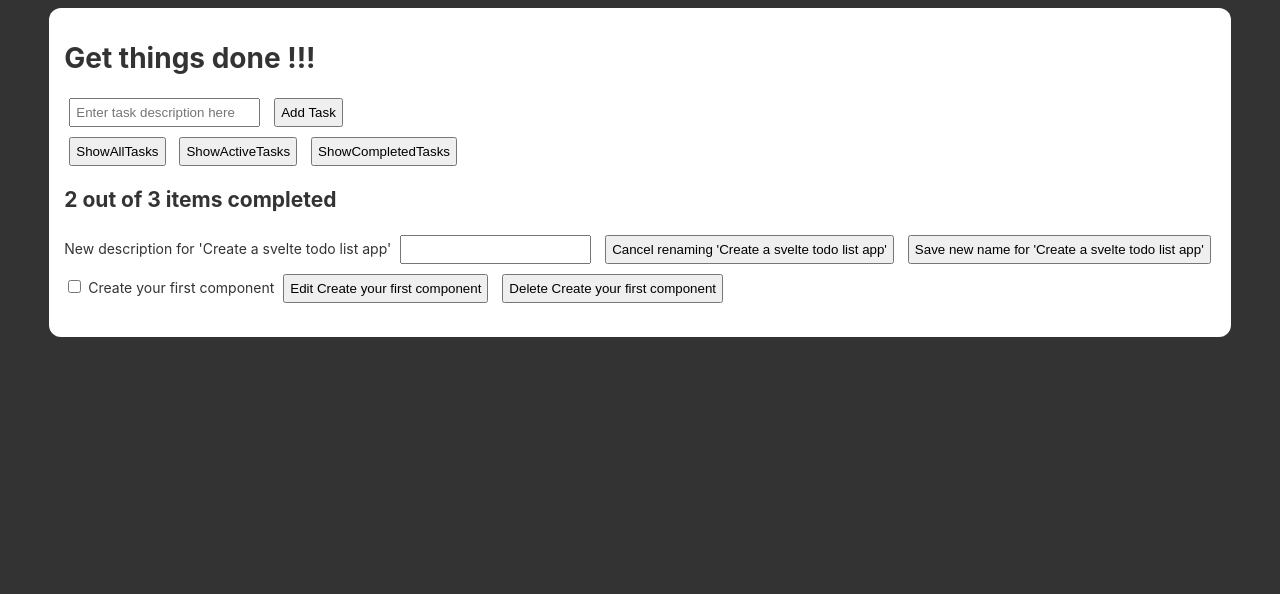
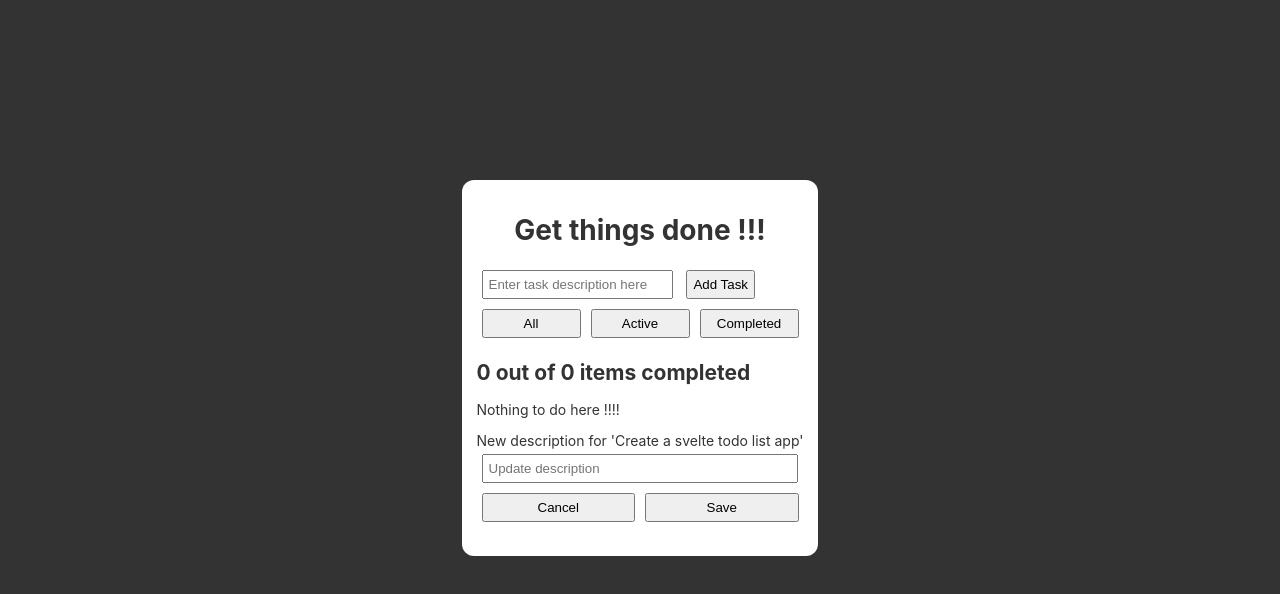
Before and after one commit to ChinmayMoghe/svelte-todo, a Svelte app: page / in a window 1280 px wide. Shown: the top 594 px of the page. Built offline with nearby package versions, Linux system fonts and the light colour scheme.

Commit message:
Add Todos component

```diff
--- a/src/Todos.svelte
+++ b/src/Todos.svelte
@@ -1,3 +1,14 @@
+<script>
+  export let todos = [];
+  $: totalTodos = todos.length;
+  $: completedTodos = todos.filter((todo) => todo.completed).length;
+  function removeTodo(todo) {
+    todos = todos.filter((t) => t.id !== todo.id);
+  }
+
+  let newTodoName = "";
+</script>
+
 <div class="todo_app">
   <div class="card">
     <form>
@@ -12,48 +23,79 @@
       />
       <button type="submit">Add Task</button>
     </form>
-    <div>
+    <div class="btn_group">
       <button>
-        <span>Show</span><span>All</span><span>Tasks</span>
+        <span class="sr-only">Show</span>
+        <span>All</span>
+        <span class="sr-only">Tasks</span>
       </button>
       <button>
-        <span>Show</span><span>Active</span><span>Tasks</span>
+        <span class="sr-only">Show</span>
+        <span>Active</span>
+        <span class="sr-only">Tasks</span>
       </button>
       <button>
-        <span>Show</span><span>Completed</span><span>Tasks</span>
+        <span class="sr-only">Show</span>
+        <span>Completed</span>
+        <span class="sr-only">Tasks</span>
       </button>
     </div>
-    <h2>2 out of 3 items completed</h2>
+    <h2>{completedTodos} out of {totalTodos} items completed</h2>
+    <ul>
+      {#each todos as todo, index (todo.id)}
+        <li key={index}>
+          <form>
+            <input
+              type="checkbox"
+              name="task-{todo.id}"
+              id="task-{todo.id}"
+              on:click={() => (todo.completed = !todo.completed)}
+              checked={todo.completed}
+            />
+            <label for="task-{todo.id}">{todo.name}</label>
+            <div class="btn_group">
+              <button>
+                <span>Edit</span>
+                <span class="sr-only">{todo.name}</span>
+              </button>
+              <button on:click={() => removeTodo(todo)}>
+                <span>Delete</span>
+                <span class="sr-only">{todo.name}</span>
+              </button>
+            </div>
+          </form>
+        </li>
+      {:else}
+        <li>Nothing to do here !!!!</li>
+        <li />{/each}
+    </ul>
 
     <ul>
       <li>
-        <form>
+        <form class="edit_todo">
           <label for="task-1"
             >New description for 'Create a svelte todo list app'</label
           >
-          <input type="text" name="task-1" id="task-1" />
+          <input
+            type="text"
+            name="task-1"
+            id="task-1"
+            placeholder="Update description"
+          />
+          <div class="btn_group">
             <button>
               <span>Cancel</span>
-            <span>renaming 'Create a svelte todo list app'</span></button
+              <span class="sr-only"
+                >renaming 'Create a svelte todo list app'</span
+              ></button
             >
             <button>
               <span>Save</span>
-            <span>new name for 'Create a svelte todo list app'</span></button
+              <span class="sr-only"
+                >new name for 'Create a svelte todo list app'</span
+              ></button
             >
-        </form>
-      </li>
-      <li>
-        <form>
-          <input type="checkbox" name="task-2" id="task-2" />
-          <label for="task-2">Create your first component</label>
-          <button
-            ><span>Edit</span>
-            <span>Create your first component</span></button
-          >
-          <button
-            ><span>Delete</span>
-            <span>Create your first component</span></button
-          >
+          </div>
         </form>
       </li>
     </ul>
@@ -65,6 +107,7 @@
     display: flex;
     align-items: center;
     justify-content: center;
+    min-height: 90vh;
   }
   .card {
     background-color: #fff;
@@ -72,4 +115,24 @@
     border-radius: 12px;
     padding: 15px;
   }
+
+  h1 {
+    text-align: center;
+  }
+
+  .edit_todo {
+    display: flex;
+    flex-direction: column;
+  }
+  ul > li {
+    margin: 10px 0;
+  }
+
+  .btn_group {
+    display: flex;
+  }
+
+  .btn_group button {
+    flex: 1;
+  }
 </style>
```
Lines whose indentation alone changed are shown as unchanged.
